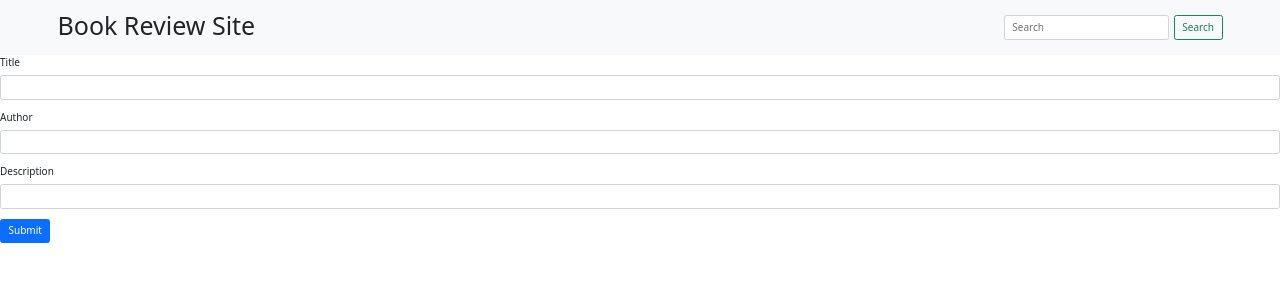
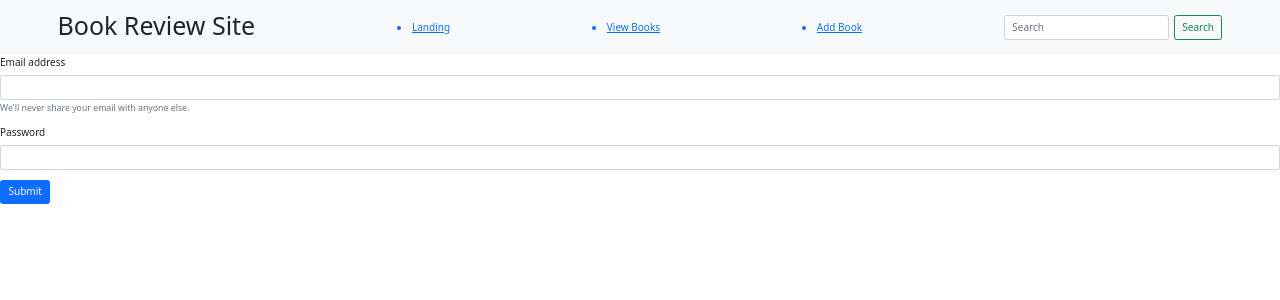
Before and after one commit to MichelleRoubikLee/bookReview, a React (Create React App) app in the folder client/: page /login in a window 1280 px wide. Shown: the top 300 px of the page. Built offline with nearby package versions, Linux system fonts and the light colour scheme; no server answers.

Commit message:
add Landing page with login and register pages, add react-router-dom to app

```diff
--- a/client/package.json
+++ b/client/package.json
@@ -9,6 +9,7 @@
     "axios": "^0.25.0",
     "react": "^17.0.2",
     "react-dom": "^17.0.2",
+    "react-router-dom": "^6.2.1",
     "react-scripts": "5.0.0",
     "web-vitals": "^2.1.4"
   },
--- a/client/src/App.js
+++ b/client/src/App.js
@@ -1,15 +1,20 @@
 import './App.css';
 import React, { useState, useEffect } from 'react';
 import axios from "axios";
+import {Routes, Route} from 'react-router-dom';
+
 import NavSearch from "./components/NavSearch";
 import BookViewer from "./components/BookViewer";
-import AddBook from "./components/AddBook"
+import AddBook from "./components/AddBook";
+import Landing from "./components/Landing";
+import Login from "./components/Login";
 
 function App() {
 
   const [books, setBooks] = useState([]);
   const [currentBook, setCurrentBook] = useState();
   const [search, setSearch] = useState("");
+  const [user, setUser] = useState();
 
   useEffect(() => {
     getAllBooks()
@@ -42,15 +47,21 @@ function App() {
         search={search}
         handleChange={handleChange}
       />
-        {books.length > 0 ?
+      <Routes>
+        <Route exact path="/" element={<Landing/>}/>
+        <Route path="login" element={<Login/>}></Route>
+        <Route path="books"
+            element={
             <BookViewer
               books={books}
               search={search}
               handleClick={handleClick}
             />
-        :null}
+          }
+        />
+        <Route path="addBook" element={<AddBook />}/>
 
-        <AddBook />
+      </Routes>
     </div>
   );
 }
--- a/client/src/components/Details.js
+++ b/client/src/components/Details.js
@@ -4,7 +4,7 @@ function Details(props) {
     return (
         <div>
             <button type="button" className="btn btn-primary" data-bs-toggle="modal" data-bs-target="#exampleModal">
-            Launch demo modal
+            See Details
             </button>
 
             <div className="modal fade" id="exampleModal" tabIndex="-1" aria-labelledby="exampleModalLabel" aria-hidden="true">
--- /dev/null
+++ b/client/src/components/Landing.js
@@ -0,0 +1,19 @@
+import React from 'react';
+import {Link} from 'react-router-dom';
+import Login from './Login';
+import Register from './Register';
+
+function Landing(props) {
+    return (
+        <div>
+            <h1>Landing Page</h1>
+            <Link to='/register'>
+                <button className="btn btn-info">Register</button>
+            </Link>
+            <Link to='/login'>
+                <button className="btn btn-success">Login</button>
+            </Link>
+        </div>
+    );
+}
+export default Landing;
--- /dev/null
+++ b/client/src/components/Login.js
@@ -0,0 +1,20 @@
+import React, { useState, useEffect } from 'react';
+
+function Login() {
+    return (
+        <form>
+            <div className="mb-3">
+                <label for="exampleInputEmail1" className="form-label">Email address</label>
+                <input type="email" className="form-control" id="exampleInputEmail1" aria-describedby="emailHelp"/>
+                <div id="emailHelp" className="form-text">We'll never share your email with anyone else.</div>
+            </div>
+            <div className="mb-3">
+                <label for="exampleInputPassword1" className="form-label">Password</label>
+                <input type="password" className="form-control" id="exampleInputPassword1"/>
+            </div>
+            <button type="submit" className="btn btn-primary">Submit</button>
+        </form>
+    );
+}
+
+export default Login;
--- a/client/src/components/NavSearch.js
+++ b/client/src/components/NavSearch.js
@@ -1,5 +1,6 @@
 import React from 'react';
 // import "../App.css";
+import {Link} from 'react-router-dom';
 
 function NavSearch(props) {
     return (
@@ -7,6 +8,15 @@ function NavSearch(props) {
           <div className="container-fluid">
             <h1>Book Review Site</h1>
             {/* <button className="btn btn-primary" type="button" data-bs-toggle="offcanvas" data-bs-target="#offcanvasScrolling" aria-controls="offcanvasScrolling">Toggle Player</button> */}
+            <Link to='/'>
+              <li>Landing</li>
+            </Link>
+            <Link to='/books'>
+              <li>View Books</li>
+            </Link>
+            <Link to='/addBook'>
+              <li>Add Book</li>
+            </Link>
             <form className="d-flex">
               <input
                 name="search"
--- a/client/src/index.js
+++ b/client/src/index.js
@@ -1,12 +1,15 @@
 import React from 'react';
 import ReactDOM from 'react-dom';
+import {BrowserRouter as Router} from 'react-router-dom';
 
 import App from './App';
 
 ReactDOM.render(
-  <React.StrictMode>
-    <App />
-  </React.StrictMode>,
+  <Router>
+    <React.StrictMode>
+      <App />
+    </React.StrictMode>
+  </Router>,
 
   document.getElementById('root')
 );
```
Also changed, not shown: client/src/components/Register.js (added), 1 other file (tests, documents, lock files or other folders). Lines whose indentation alone changed are shown as unchanged.
